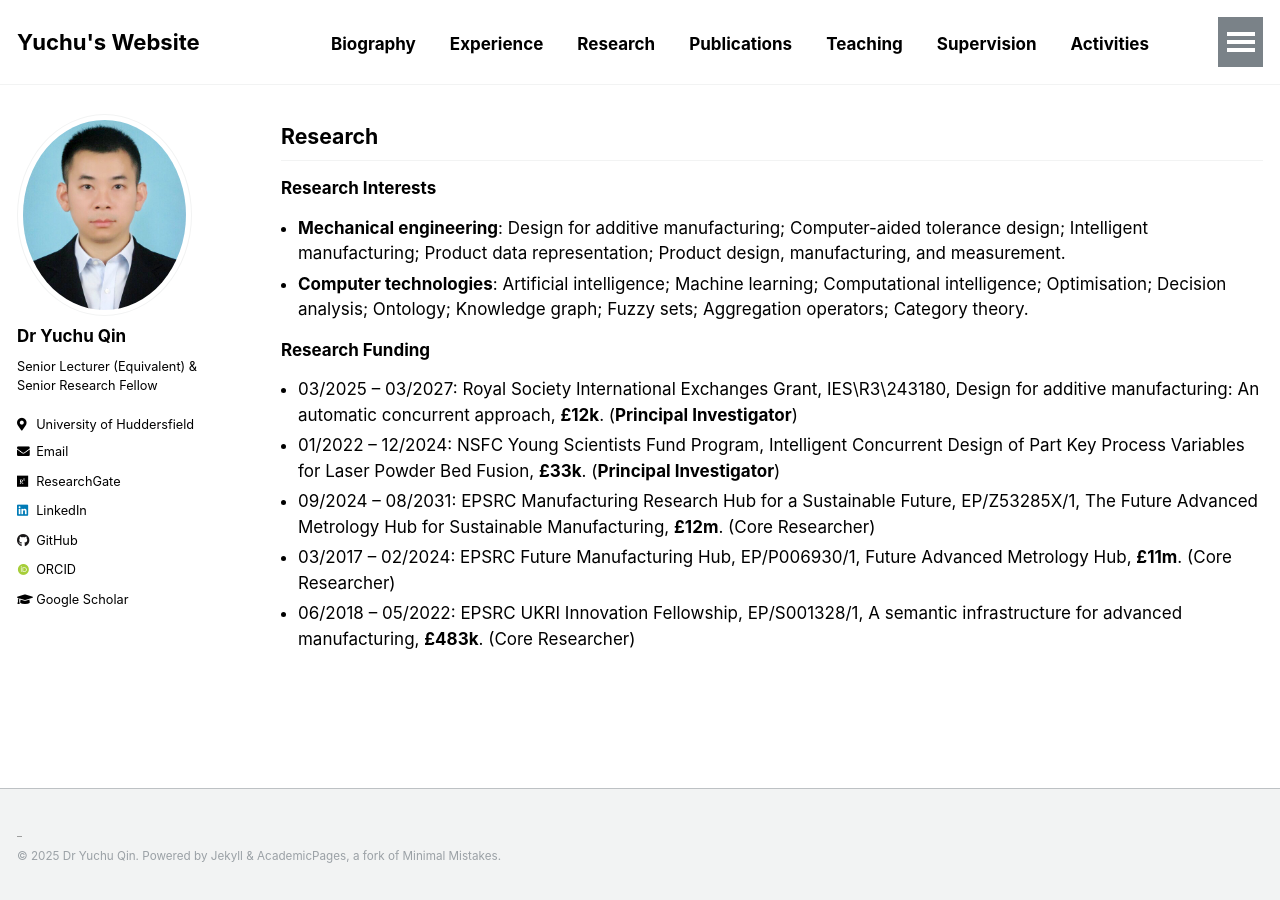
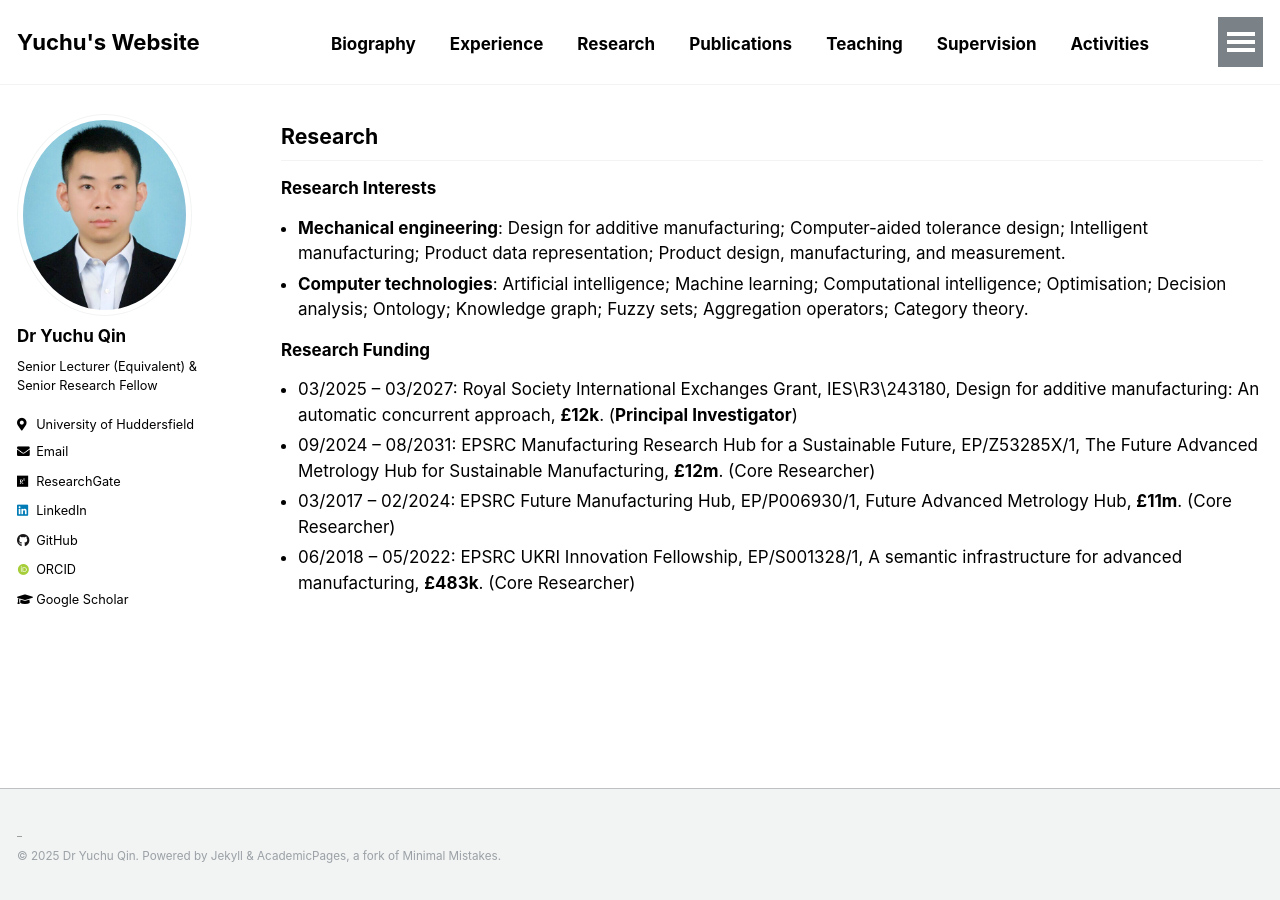
Before and after one commit to yuchu-qin/yuchu-qin.github.io, a Jekyll site: the page built from _pages/research.md, in a window 1280 px wide. Built offline with Jekyll 4.4.1, drawn with Linux system fonts in a browser that asks for light colours; some web fonts are replaced; our own code applies the rules of GitHub Pages for plain Markdown files.

Commit message:
Update research.md

```diff
--- a/_pages/research.md
+++ b/_pages/research.md
@@ -10,7 +10,6 @@ author_profile: true
 
 ### Research Funding
 - 03/2025 – 03/2027: Royal Society International Exchanges Grant, IES\R3\243180, Design for additive manufacturing: An automatic concurrent approach, **£12k**. (**Principal Investigator**)
-- 01/2022 – 12/2024: NSFC Young Scientists Fund Program, Intelligent Concurrent Design of Part Key Process Variables for Laser Powder Bed Fusion, **£33k**. (**Principal Investigator**)
 - 09/2024 – 08/2031: EPSRC Manufacturing Research Hub for a Sustainable Future, EP/Z53285X/1, The Future Advanced Metrology Hub for Sustainable Manufacturing, **£12m**. (Core Researcher)
 - 03/2017 – 02/2024: EPSRC Future Manufacturing Hub, EP/P006930/1, Future Advanced Metrology Hub, **£11m**. (Core Researcher)
 - 06/2018 – 05/2022: EPSRC UKRI Innovation Fellowship, EP/S001328/1, A semantic infrastructure for advanced manufacturing, **£483k**. (Core Researcher)
```
